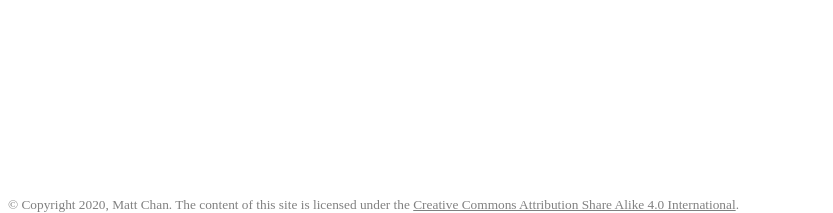
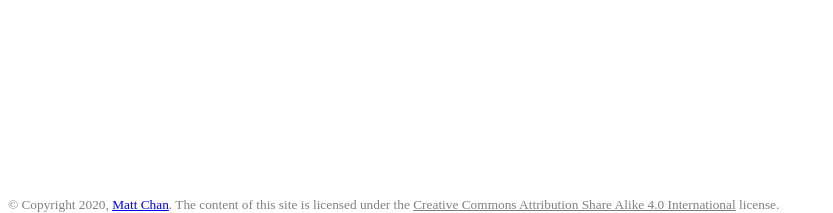
Before and after one commit to thewchan/string_quartets_gen, a Flask app: page / in a window 1280 px wide. Shown: the part 587-800 px from the top of the page, without its empty margins (0-833 px from the left). Run offline with Flask 2, Linux system fonts and the light colour scheme.

```diff
--- a/templates/index.html
+++ b/templates/index.html
@@ -1,5 +1,5 @@
 <!DOCTYPE html>
-{# The content of the website render by this file is  licensed under the Creative Commons Attribution Share Alike 4.0 International license (https://creativecommons.org/licenses/by-sa/4.0/). The code-base licence information is located in the file COPYING. #}
+{# The content of the website render by this file is  licensed under the Creative Commons Attribution Share Alike 4.0 International license (https://creativecommons.org/licenses/by-sa/4.0/). The code-base license information is located in the file COPYING. #}
 <html>
   <title>Upload midi</title>
   <h3>Upload a midi (.mid, .midi) file for a string quartet arrangement pdf!</h3>
@@ -8,6 +8,6 @@
     <input type="submit" value="Upload">
   </form>
   <footer style="position:fixed; bottom:0; width:100%; display:block; color:gray">
-    <small>&copy; Copyright 2020, Matt Chan. The content of this site is licensed under the <a href="https://creativecommons.org/licenses/by-sa/4.0/" style="color:gray">Creative Commons Attribution Share Alike 4.0 International</a>.</small>
+    <small>&copy; Copyright 2020, <a href="https://github.com/thewchan" style="colo:gray">Matt Chan</a>. The content of this site is licensed under the <a href="https://creativecommons.org/licenses/by-sa/4.0/" style="color:gray">Creative Commons Attribution Share Alike 4.0 International</a> license.</small>
   </footer>
 </html>
```
Also changed, not shown: 1 other file.
